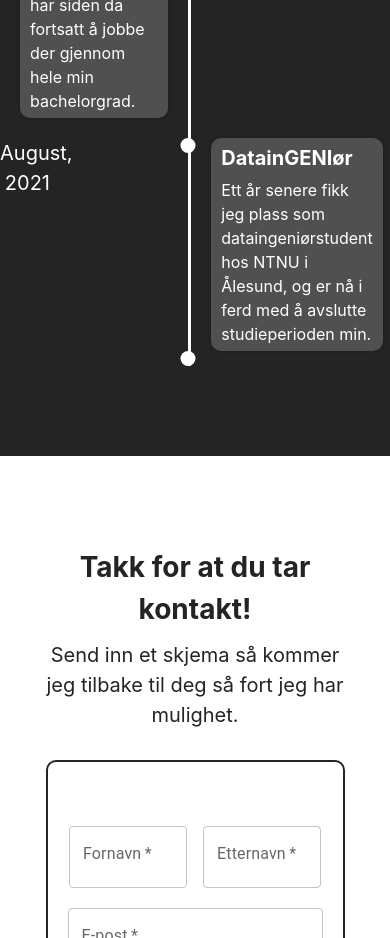
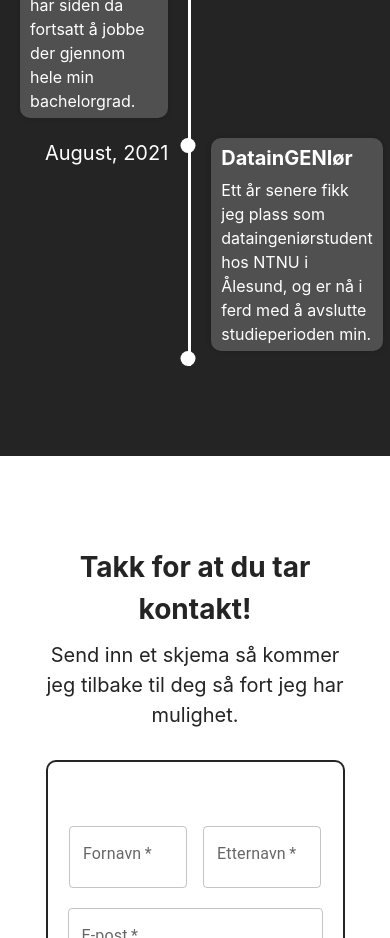
Before and after one commit to JOPPE132/portofolio-web, a React (Vite) app: page / in a window 390 px wide. Shown: the part 3980-4918 px from the top of the page. Built offline with nearby package versions, Linux system fonts and the light colour scheme.

Commit message:
fixed a timeline highlight font size, a small bug

```diff
--- a/src/main-contents/career-content.css
+++ b/src/main-contents/career-content.css
@@ -45,7 +45,7 @@
     font-size: 20px;
 }
 
-.timeline-date{
+.timeline-date, .timeline-date-right{
     font-size: 20px;
     margin: 0 20px;
 }
@@ -62,12 +62,6 @@
     font-size: 24px;
 }
 
-@media(max-width: 768px){
-    .timeline-title{
-        font-size: 32px;
-    }
-}
-
 @media(max-width: 630px){
     .timeline-title{
         font-size: 28px;
@@ -79,9 +73,6 @@
 }
 
 @media(max-width: 596px){
-    .timeline-component{
-        width: 50px;
-    }
     .timeline-component-bg{
         padding: 10px 20px;
     }
```
